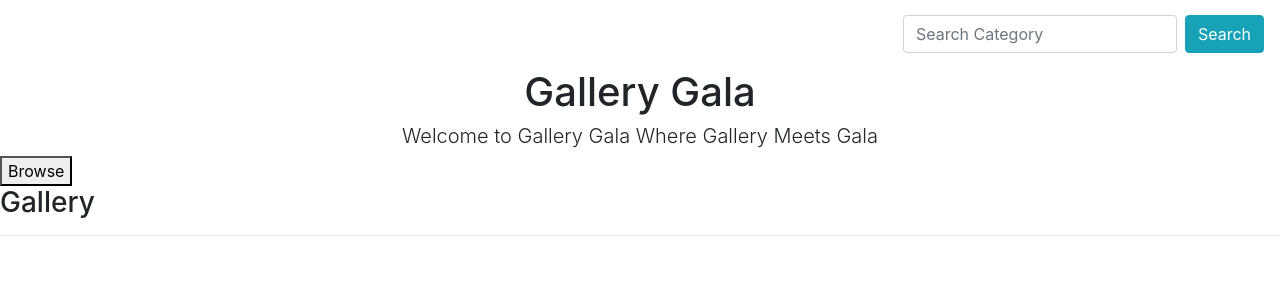
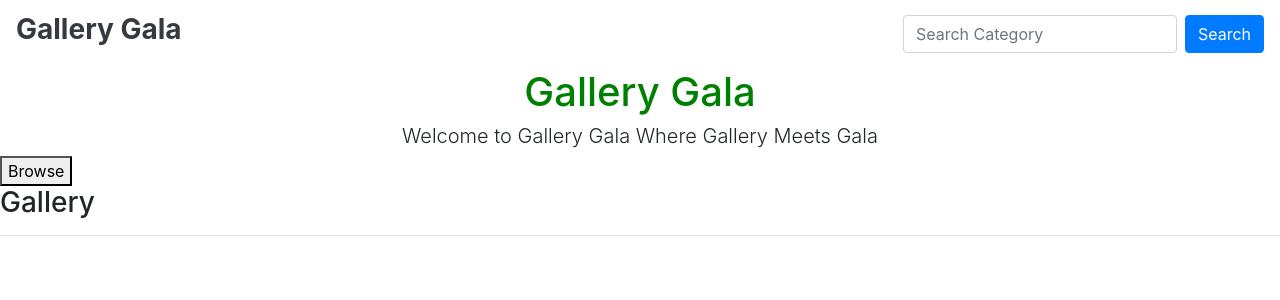
Before and after one commit to Michael-Otieno/gallery_app, a Django app: page / in a window 1280 px wide. Shown: the top 300 px of the page. Run offline with Django 3.2, Linux system fonts and the light colour scheme; data that the repository does not hold is empty; some libraries are stand-ins or nearby versions.

Commit message:
add static files

```diff
--- a/gallery/templates/base.html
+++ b/gallery/templates/base.html
@@ -1,4 +1,5 @@
 {% load bootstrap4 %}
+{% load static%}
 <html lang="en">
 <head>
     <meta charset="UTF-8">
@@ -7,6 +8,7 @@
     <title>Gallery Gala</title>
     {% block styles %}
     {% bootstrap_css %}
+    <link rel="stylesheet" href="{% static 'css/style.css' %}">
     {% endblock %}
 </head>
 <body>
--- a/gallery/templates/navbar.html
+++ b/gallery/templates/navbar.html
@@ -1,5 +1,5 @@
-<nav class="navbar navbar-expand-lg navbar-light bg-transparent">
-    <a class="navbar-brand text-white" href="/"><h3><strong>Picture Share</strong></h3></a>
+<nav class="navbar navbar-expand-lg navbar-light bg-white">
+    <a class="navbar-brand text-dark" href="/"><h3><strong>Gallery Gala</strong></h3></a>
       <button class="navbar-toggler" type="button" data-toggle="collapse" data-target="#navbarTogglerDemo02" aria-controls="navbarTogglerDemo02" aria-expanded="false" aria-label="Toggle navigation">
         <span class="navbar-toggler-icon"></span>
       </button>
@@ -8,7 +8,7 @@
         </ul>
         <form class="form-inline my-2 my-md-0"  action="/search" role="search">
           <input class="form-control mr-sm-2" type="search" placeholder="Search Category" name="imagesearch" aria-label="Search">
-          <button class="btn btn-info btn-md my-2 my-sm-0" type="submit">Search</button>
+          <button class="btn btn-primary btn-md my-2 my-sm-0" type="submit">Search</button>
         </form>
       </div>
 </nav>
--- a/galleryapp/settings.py
+++ b/galleryapp/settings.py
@@ -132,3 +132,8 @@ DEFAULT_AUTO_FIELD = 'django.db.models.AutoField'
 
 MEDIA_URL = '/media/'
 MEDIA_ROOT = os.path.join(BASE_DIR, 'media')
+
+STATIC_URL = '/static/'
+STATICFILES_DIRS = [
+    os.path.join(BASE_DIR, "static"),
+]
--- /dev/null
+++ b/static/css/style.css
@@ -0,0 +1,4 @@
+h1
+{
+  color: green;
+}
```
Also changed, not shown: media/images/congo.jpg (added).
